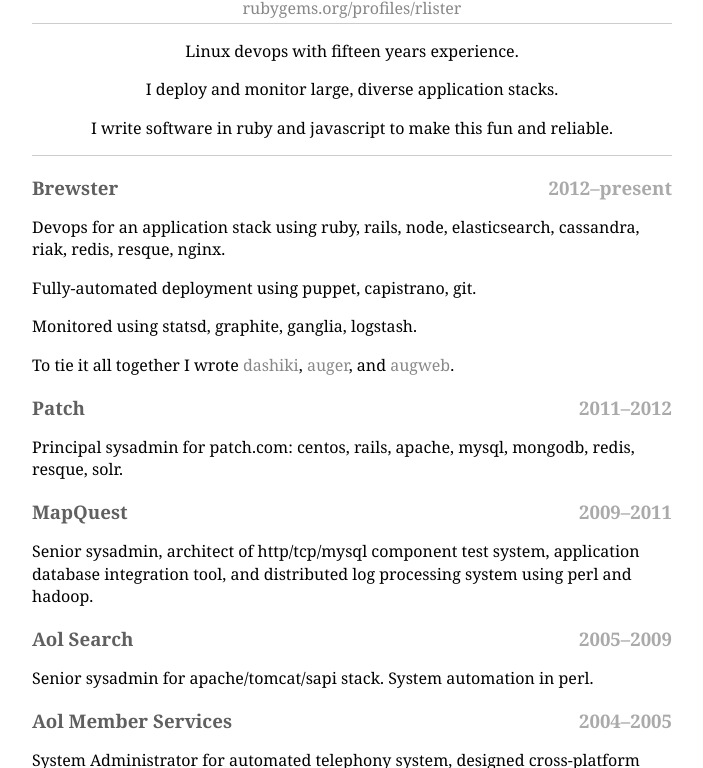
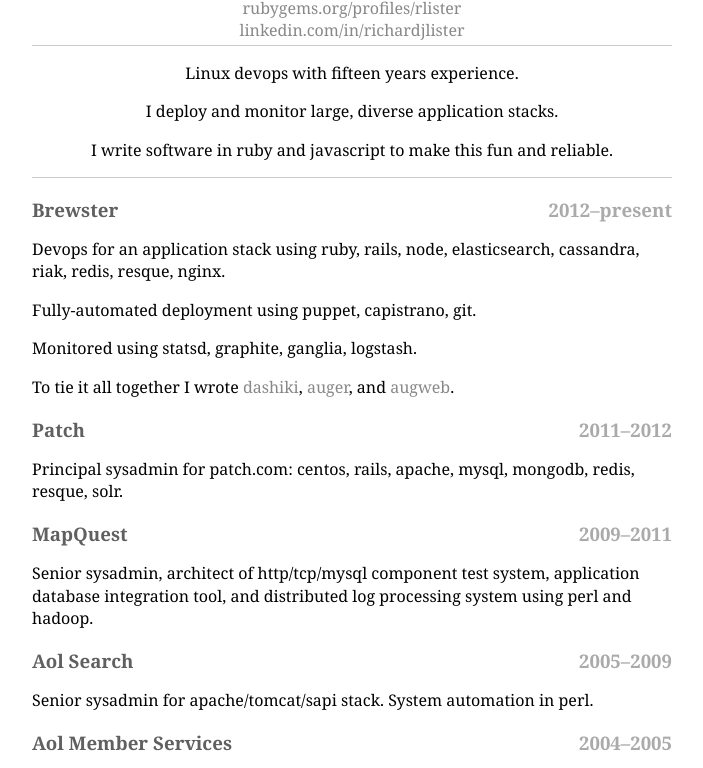
Before and after one commit to rlister/rlister.github.com, a plain HTML site: page resume.html in a window 1280 px wide. Shown: the part 76-844 px from the top of the page, without its empty margins (288-991 px from the left). Drawn offline with Linux system fonts and the light colour scheme.

Commit message:
add linkedin links

```diff
--- a/resume.html
+++ b/resume.html
@@ -11,6 +11,9 @@
     </div>
     <div class="contact">
       <a href="http://rubygems.org/profiles/rlister">rubygems.org/profiles/rlister</a>
+    </div>
+    <div class="contact">
+      <a href="http://linkedin.com/in/richardjlister">linkedin.com/in/richardjlister</a>
     </div>
 
     <div class="summary">
```
Also changed, not shown: index.html (+1 -0 lines).
